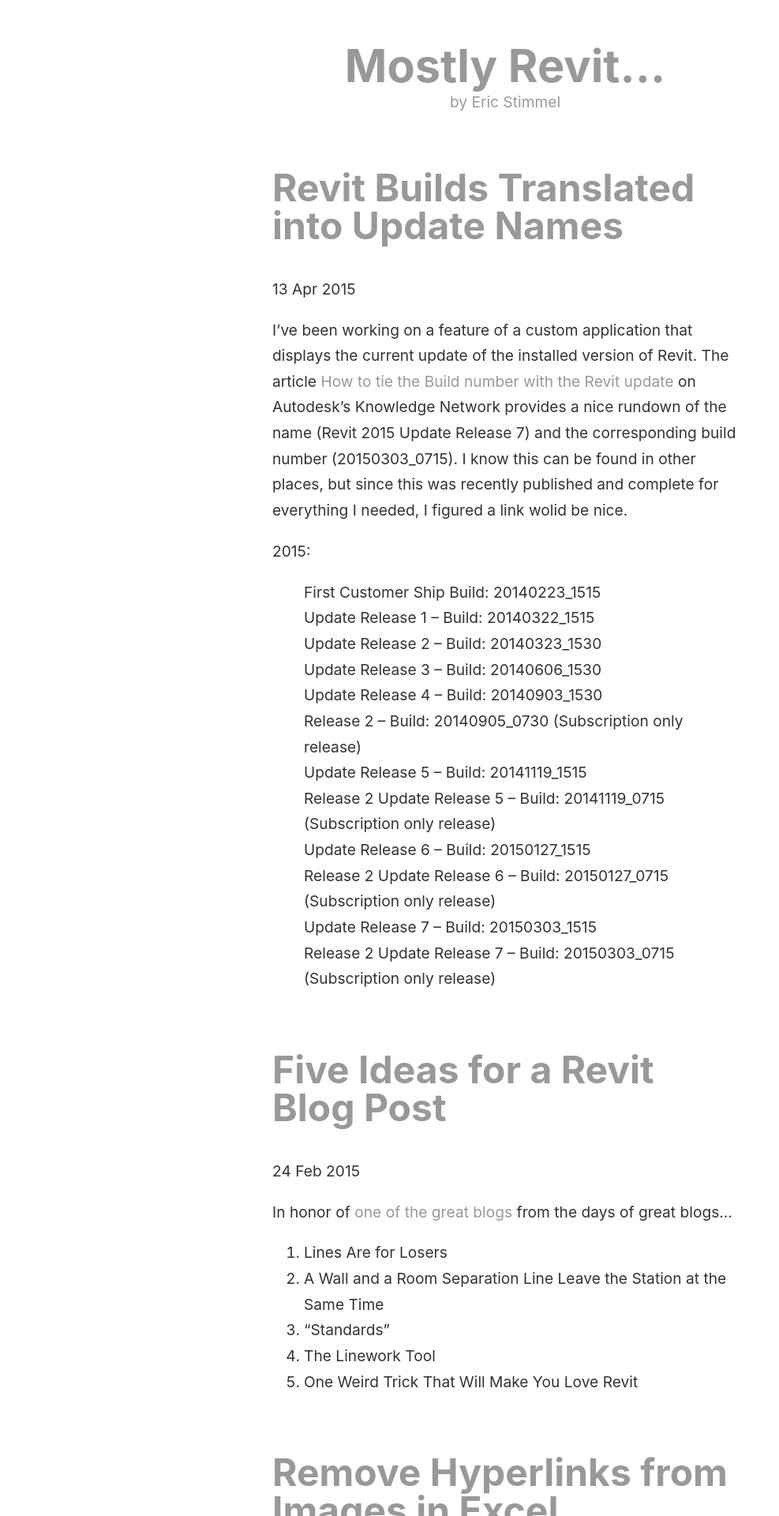
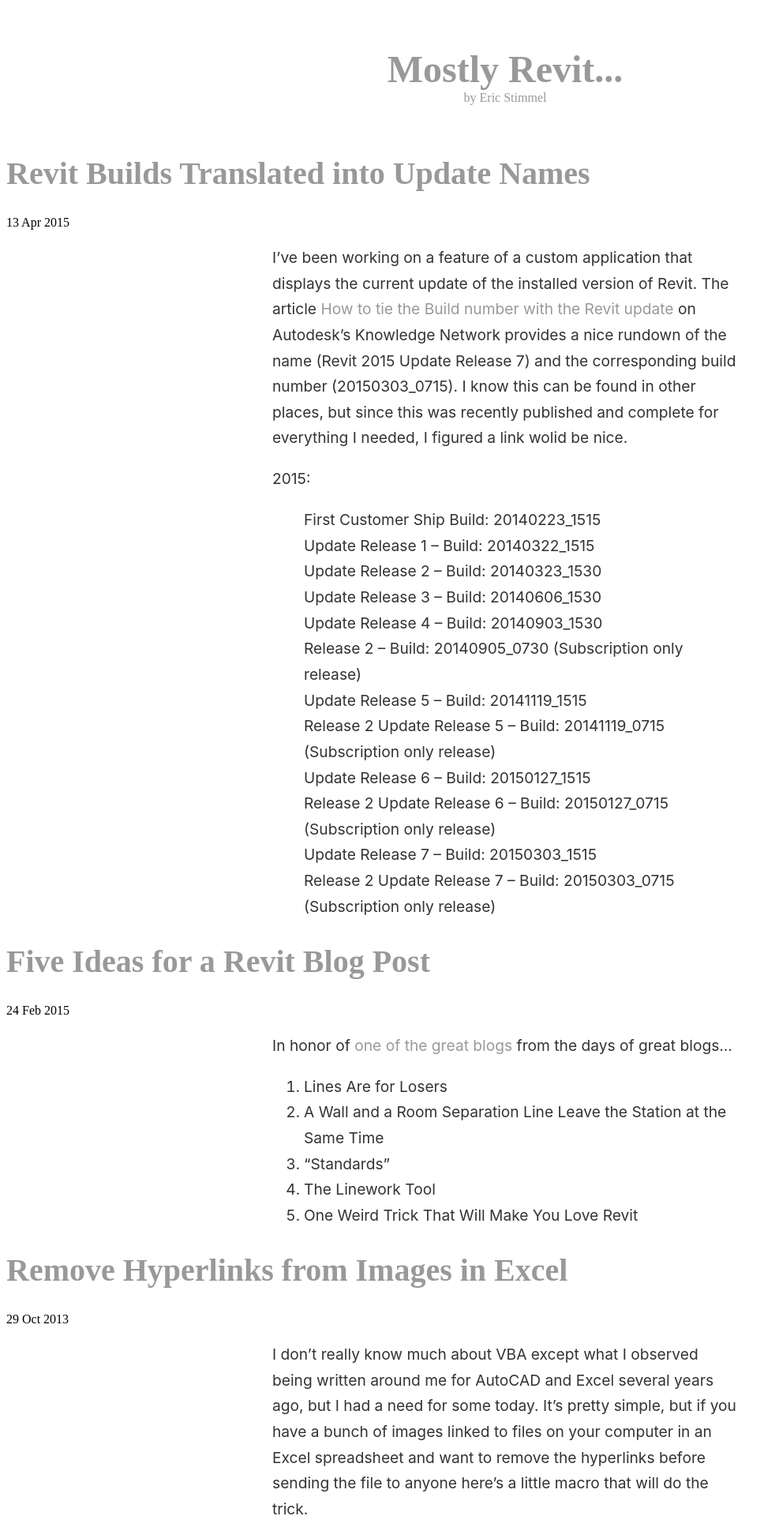
Before and after one commit to estimmel/mostly-revit-blog, a Jekyll site: the page built from index.html, in a window 1280 px wide. Shown: the top 1920 px of the page at 79% size, without its empty margins (0-987 px from the left). Built offline with Jekyll 4.4.1, drawn with Linux system fonts in a browser that asks for light colours.

Commit message:
trying to get the post pages to match the index

```diff
--- a/css/main.css
+++ b/css/main.css
@@ -1,4 +1,4 @@
-body {
+body .post {
     width: 590px;
     margin: auto;
 	line-height: 1.7em;
@@ -6,6 +6,9 @@
 	font-size: 1.2em;
 	color: #333;
 	background-color: white;
+}
+.post {
+    margin-bottom: 75px;
 }
 a {
     text-decoration: none;
@@ -40,9 +43,6 @@
 	line-height: 18px;
 	position: relative;
 	top: -10px;
-}
-.post {
-    margin-bottom: 75px;
 }
 pre {
 	box-sizing: border-box;
```
